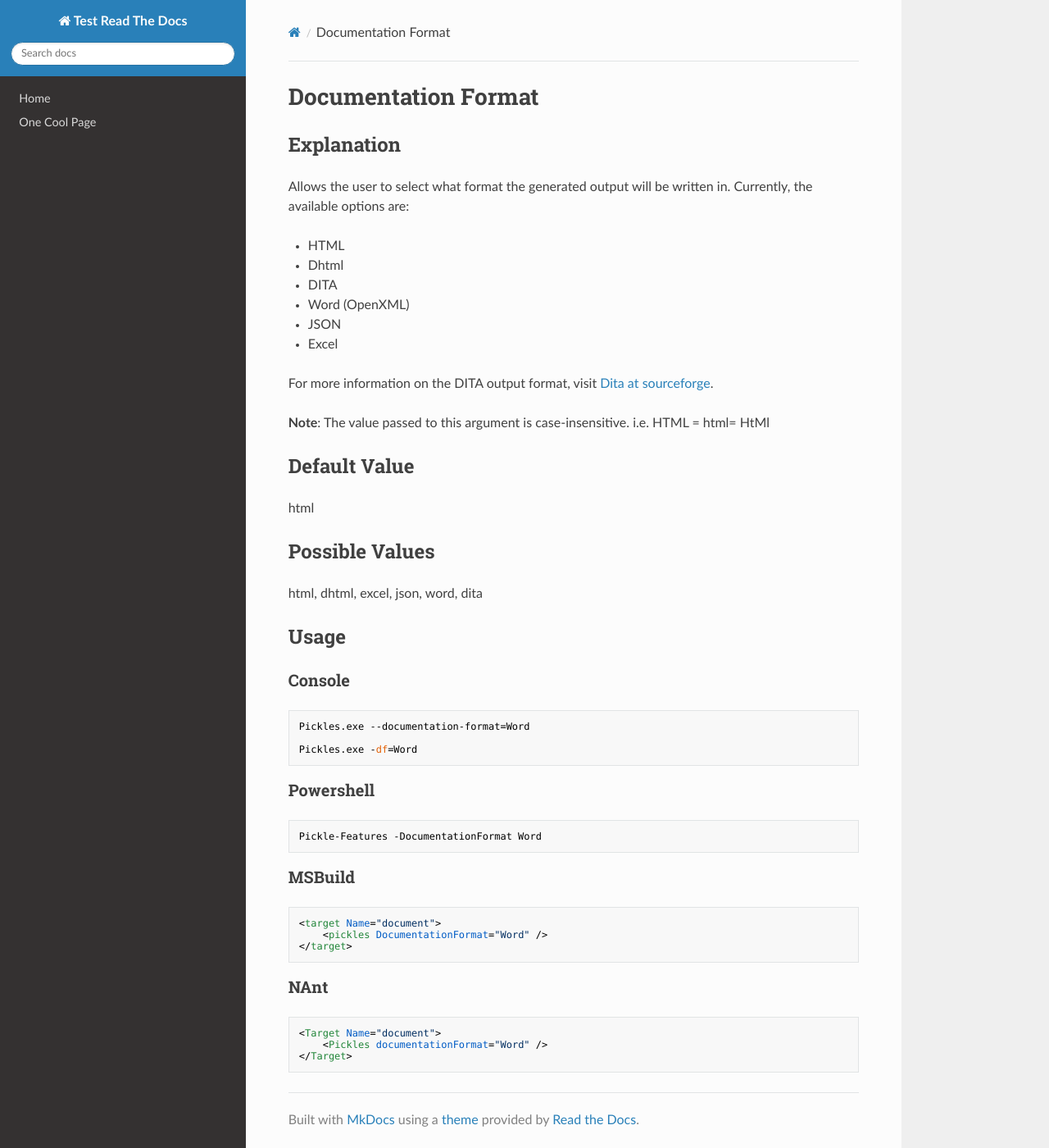
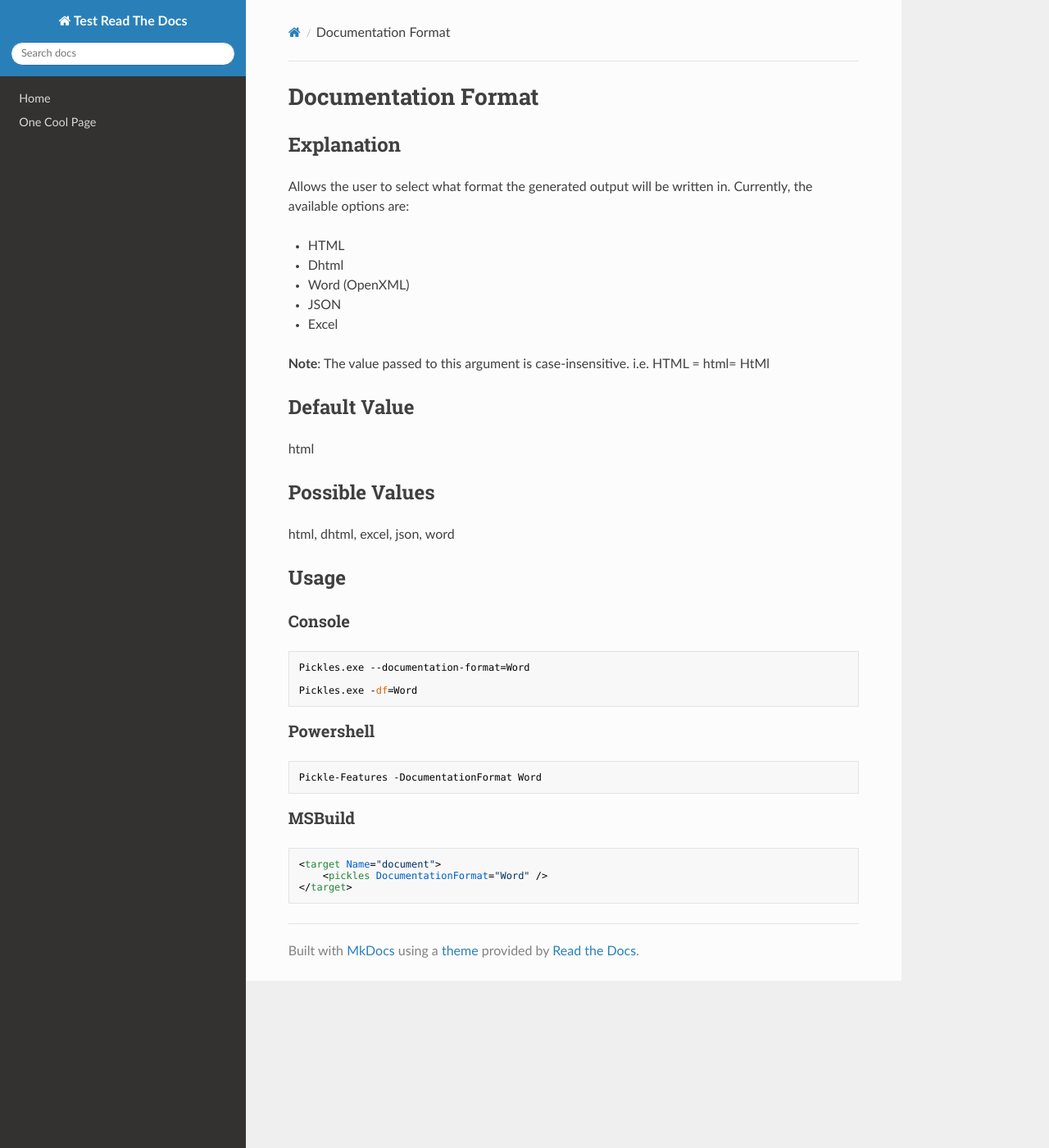
Before and after one commit to picklesdoc/docs, an MkDocs documentation site: the page built from docs/ArgumentsDocumentationFormat.md, in a window 1280 px wide and 1400 px high. Shown: the whole window at 82% size. Built offline with MkDocs 1.6.1, drawn with Linux system fonts in a browser that asks for light colours; nearby versions of some CDN libraries; old or Windows-style settings are respelled for this version of MkDocs.

Commit message:
Corrections

```diff
--- a/docs/ArgumentsDocumentationFormat.md
+++ b/docs/ArgumentsDocumentationFormat.md
@@ -6,12 +6,9 @@ Allows the user to select what format the generated output will be written in.
 
 - HTML
 - Dhtml
-- DITA
 - Word (OpenXML)
 - JSON
 - Excel
-
-For more information on the DITA output format, visit [Dita at sourceforge](http://dita-ot.sourceforge.net/).
 
 **Note**: The value passed to this argument is case-insensitive.  i.e. HTML = html= HtMl
 
@@ -21,7 +18,7 @@ html
 
 ## Possible Values
 
-html, dhtml, excel, json, word, dita
+html, dhtml, excel, json, word
 
 ## Usage
 
@@ -40,9 +37,3 @@ html, dhtml, excel, json, word, dita
     <target Name="document">
         <pickles DocumentationFormat="Word" />
     </target>
-
-### NAnt
-
-    <Target Name="document">
-        <Pickles documentationFormat="Word" />
-    </Target>
```
